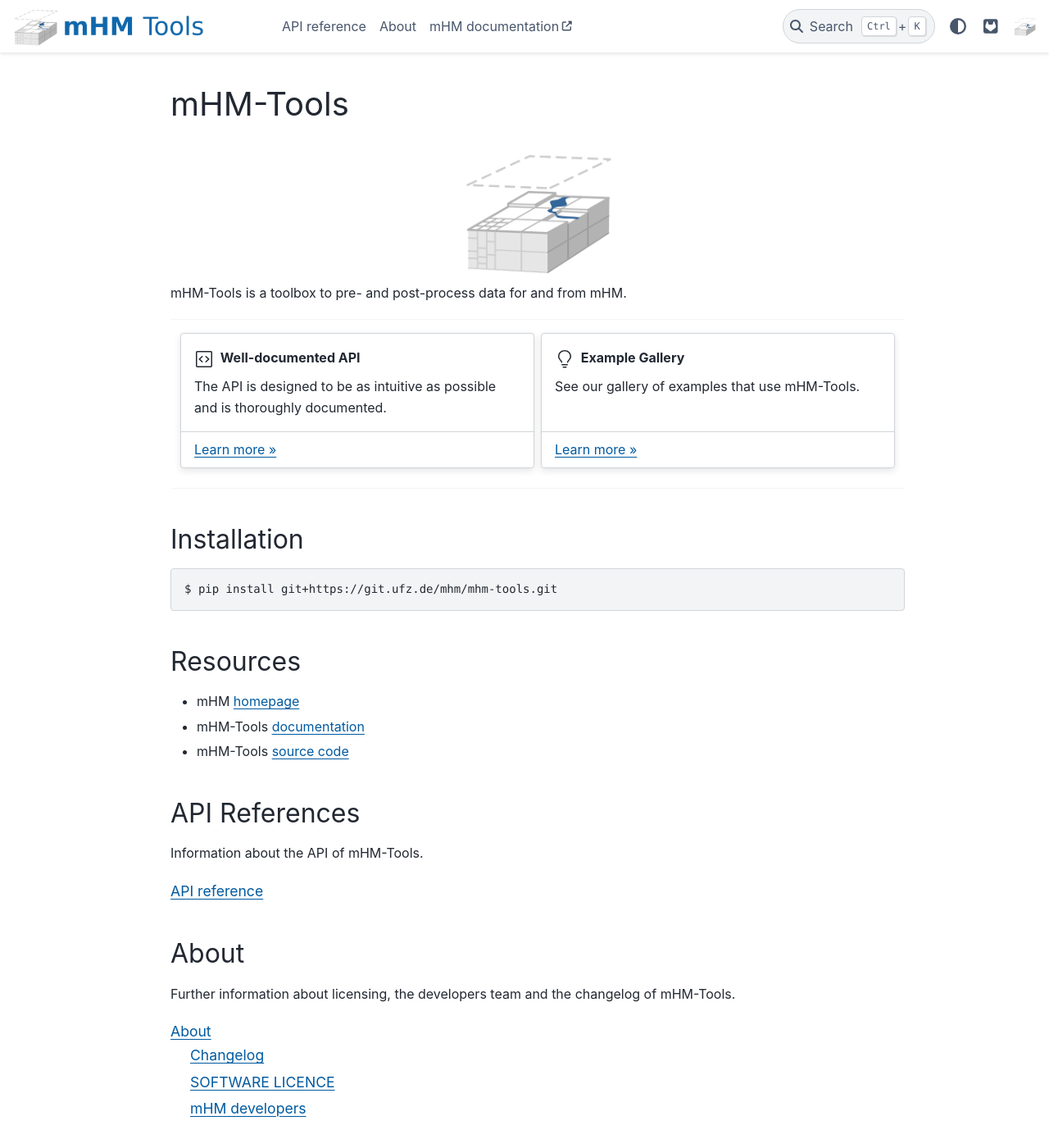
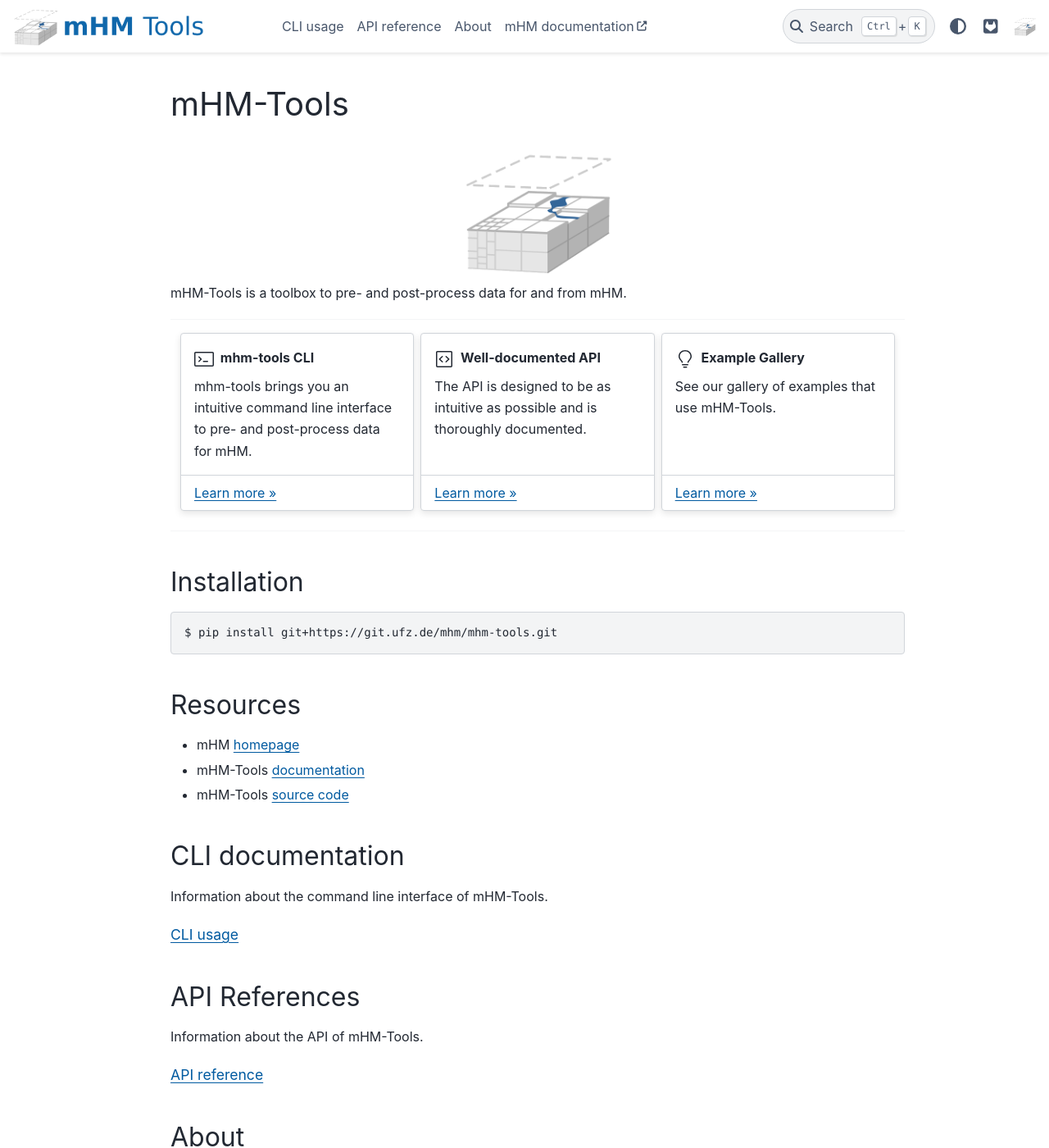
Before and after one commit to mhm-ufz/mHM-Tools, a Sphinx documentation site: the page built from docs/source/index.md, in a window 1280 px wide and 1400 px high. Shown: the whole window at 82% size. Built offline with Sphinx 7.4.7 and the PyData theme 0.15.4, drawn with Linux system fonts in a browser that asks for light colours; some of the changed text lies outside the part shown.

Commit message:
docs: add CLI documentation

````diff
--- a/docs/source/conf.py
+++ b/docs/source/conf.py
@@ -25,6 +25,7 @@ extensions = [
     "sphinx.ext.viewcode",
     "sphinx.ext.napoleon",  # parameters look better than with numpydoc only
     "numpydoc",
+    "sphinxcontrib.autoprogram",  # documentation of the CLI
 ]
 
 # autosummaries from source-files
--- a/docs/source/index.md
+++ b/docs/source/index.md
@@ -20,8 +20,18 @@ mHM-Tools is a toolbox to pre- and post-process data for and from mHM.
 
 ---
 
-::::{grid} 1 2 2 2
+::::{grid} 1 2 2 3
 :gutter: 1 1 1 2
+
+:::{grid-item-card} {octicon}`terminal;1.5em;sd-mr-1` mhm-tools CLI
+:link: cli
+:link-type: doc
+
+mhm-tools brings you an intuitive command line interface to pre- and post-process data for mHM.
+
++++
+[Learn more »](cli)
+:::
 
 :::{grid-item-card} {octicon}`code-square;1.5em;sd-mr-1` Well-documented API
 :link: api/index
@@ -59,12 +69,21 @@ $ pip install git+https://git.ufz.de/mhm/mhm-tools.git
 * mHM-Tools [documentation](https://mhm.pages.ufz.de/mhm-tools)
 * mHM-Tools [source code](https://git.ufz.de/mhm/mhm-tools)
 
+## CLI documentation
+
+Information about the command line interface of mHM-Tools.
+
+```{toctree}
+:maxdepth: 3
+cli
+```
+
 ## API References
 
 Information about the API of mHM-Tools.
 
 ```{toctree}
-:maxdepth: 2
+:maxdepth: 3
 api/index
 ```
 
--- a/pyproject.toml
+++ b/pyproject.toml
@@ -57,6 +57,7 @@ doc = [
   "sphinxcontrib-mermaid>=0.7",
   "ablog>=0.10",
   "docutils>=0.18", # mdinclude with myst
+  "sphinxcontrib-autoprogram>=0.1.8", # CLI doc
 ]
 test = ["pytest-cov>=3"]
 
````
Also changed, not shown: docs/source/cli.rst (added, +9 -0 lines), 1 other file.
